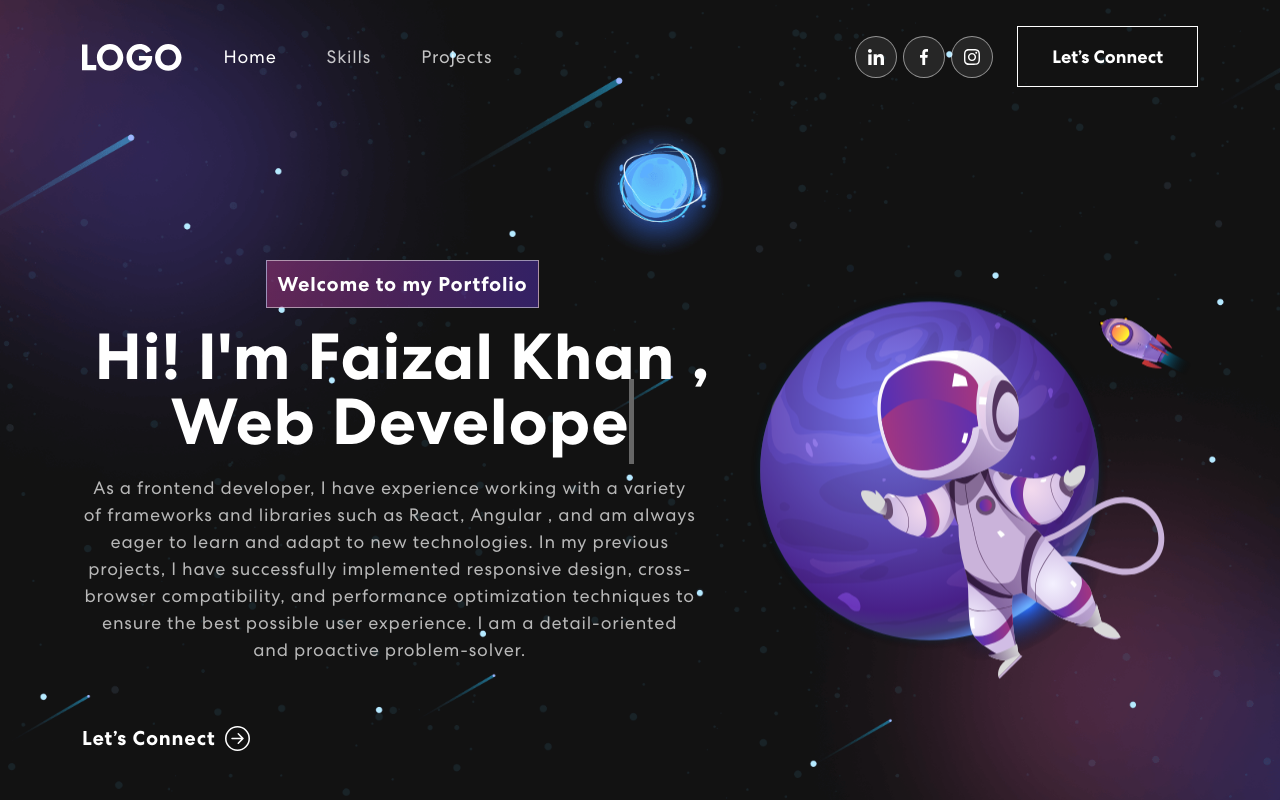
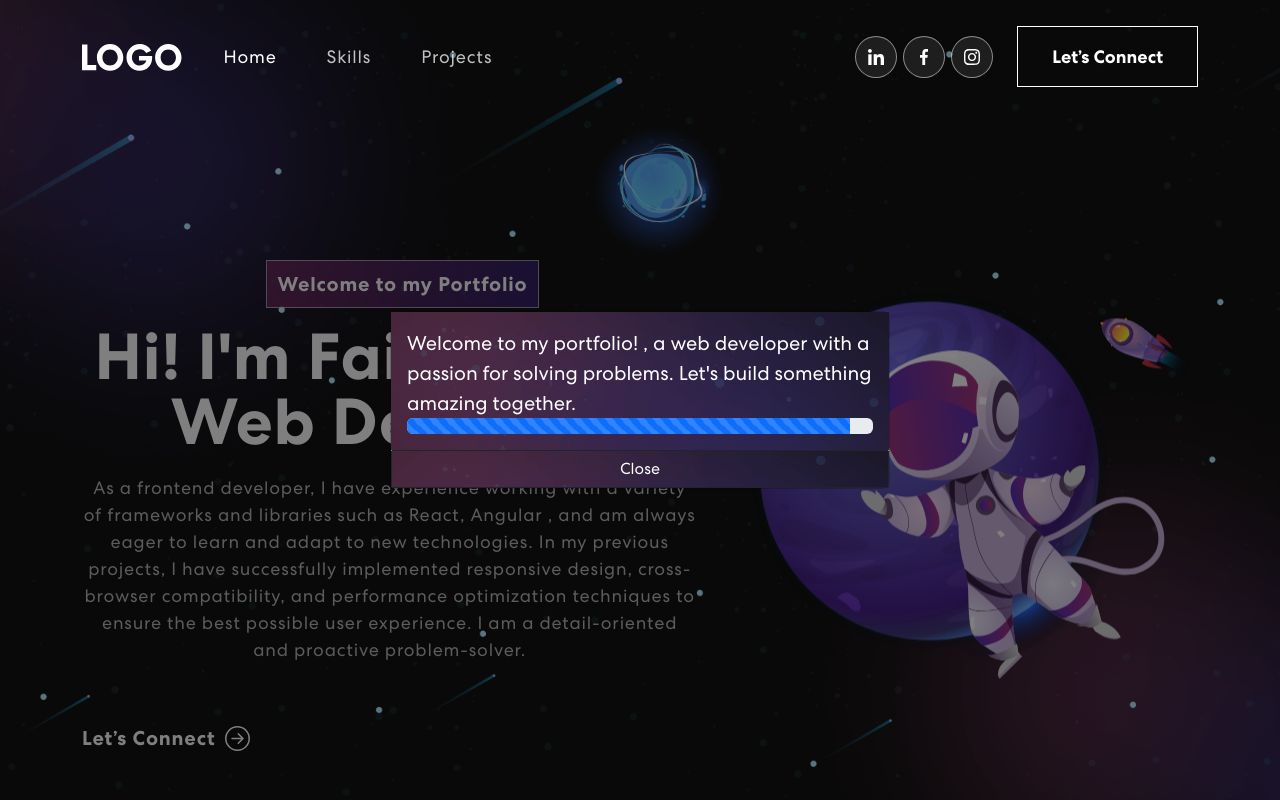
Before and after one commit to faizalkhan87/Portfolio, a React (Create React App) app: page / in a window 1280 px wide. Shown: the top 800 px of the page. Built offline with nearby package versions, Linux system fonts and the light colour scheme; no server answers.

Commit message:
greetings

```diff
--- a/src/App.css
+++ b/src/App.css
@@ -159,7 +159,8 @@ span.navbar-text {
   transition: 0.3s ease-in-out;
 }
 .social-icon a:hover img {
-  filter: brightness(0) saturate(100%) invert(0%) sepia(7%) saturate(98%) hue-rotate(346deg) brightness(95%) contrast(86%);
+  filter: brightness(0) saturate(100%) invert(0%) sepia(7%) saturate(98%) hue-rotate(346deg) brightness(95%)
+    contrast(86%);
 }
 .navbar-text button {
   font-weight: 700;
@@ -325,6 +326,10 @@ nav.navbar .navbar-toggler[aria-expanded="true"] .navbar-toggler-icon {
   .App-logo {
     animation: App-logo-spin infinite 20s linear;
   }
+}
+
+.modalBody {
+  background-image: url("../src/assets/images/banner-bg.png");
 }
 
 /************ Footer Css ************/
--- a/src/Navbar.js
+++ b/src/Navbar.js
@@ -8,6 +8,7 @@ import navIcon2 from "./assets/images/nav-icon2.svg";
 import navIcon3 from "./assets/images/nav-icon3.svg";
 import { HashLink } from "react-router-hash-link";
 import { BrowserRouter as Router } from "react-router-dom";
+import { WelcomeModal } from "./WelcomeModal";
 
 function NavBar() {
   const [activeLink, setActiveLink] = useState("home");
@@ -30,6 +31,8 @@ function NavBar() {
   return (
     <Router>
       <Navbar expand="lg" className={scrolled ? "scrolled" : ""}>
+        <WelcomeModal />
+
         <Container>
           <Navbar.Brand href="#home">
             <img src={logo} alt="logo" />
--- /dev/null
+++ b/src/WelcomeModal.js
@@ -0,0 +1,45 @@
+import React, { useState } from "react";
+import { ProgressBar } from "react-bootstrap";
+import Button from "react-bootstrap/Button";
+import Modal from "react-bootstrap/Modal";
+import sound from "./assets/sounds/WelcomeAlert.mp3";
+import { useEffect } from "react";
+
+export const WelcomeModal = () => {
+  const [show, setShow] = useState(true);
+
+  const handleClose = () => setShow(false);
+  const handleShow = () => setShow(true);
+
+  const play = () => {
+    const audio = new Audio(sound);
+    audio.play();
+  };
+
+  return (
+    <>
+      <div className="App">
+        <Button variant="primary" onClick={handleShow} hidden>
+          Launch
+        </Button>
+        <Modal show={show} onHide={handleClose} onExit={play} centered>
+          <Modal.Body className="modalBody" style={{ fontSize: 20 }}>
+            Welcome to my portfolio! , a web developer with a passion for solving problems. Let's build something
+            amazing together.
+            <ProgressBar animated now={95} />
+          </Modal.Body>
+          <Button
+            variant="dark"
+            className="modalBody"
+            style={{
+              borderRadius: 1,
+            }}
+            onClick={handleClose}
+          >
+            Close
+          </Button>
+        </Modal>
+      </div>
+    </>
+  );
+};
```
Also changed, not shown: 2 other files (tests, documents, lock files or other folders).
